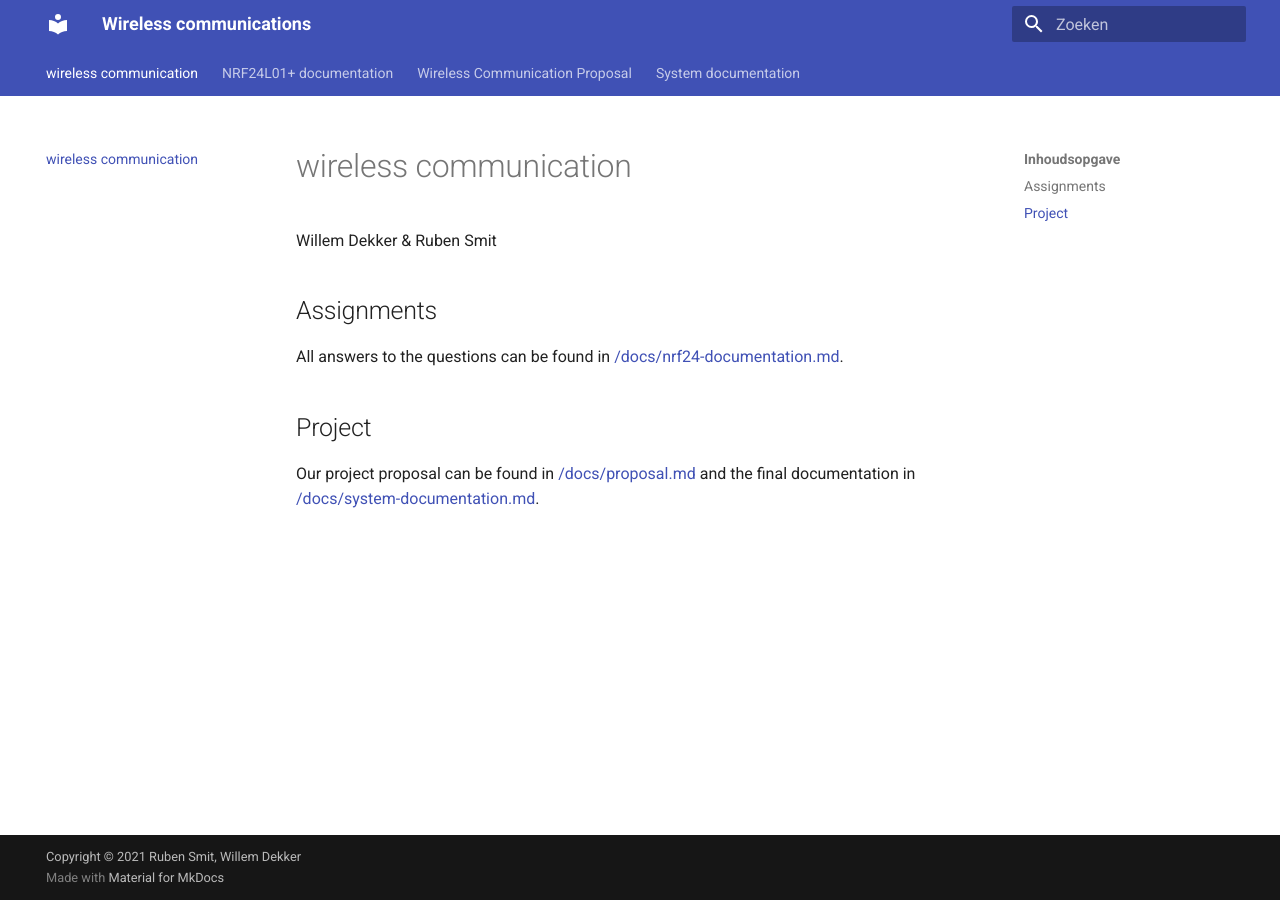
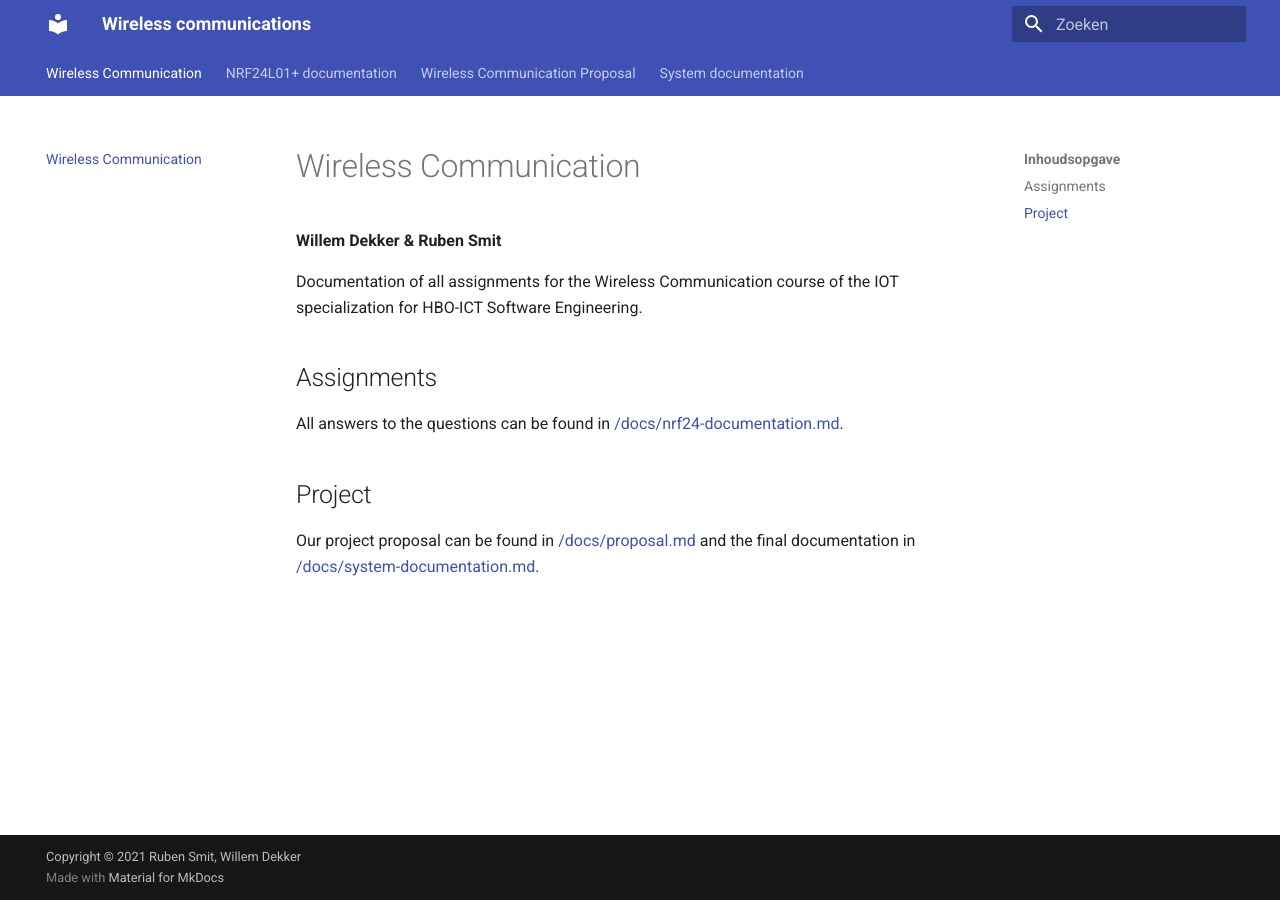
Before and after one commit to RubenSmit/wireless-communication, an MkDocs documentation site: the page built from docs/index.md, in a window 1280 px wide. Built offline with MkDocs 1.6.1 and Material for MkDocs 9.7.7, drawn with Linux system fonts in a browser that asks for light colours.

Commit message:
Meer dingen fixen

```diff
--- a/docs/index.md
+++ b/docs/index.md
@@ -1,6 +1,8 @@
-# wireless communication
+# Wireless Communication
 
-Willem Dekker & Ruben Smit
+**Willem Dekker & Ruben Smit**
+
+Documentation of all assignments for the Wireless Communication course of the IOT specialization for HBO-ICT Software Engineering.
 
 ## Assignments
 
```
Also changed, not shown: README.md (+1 -1 lines).
